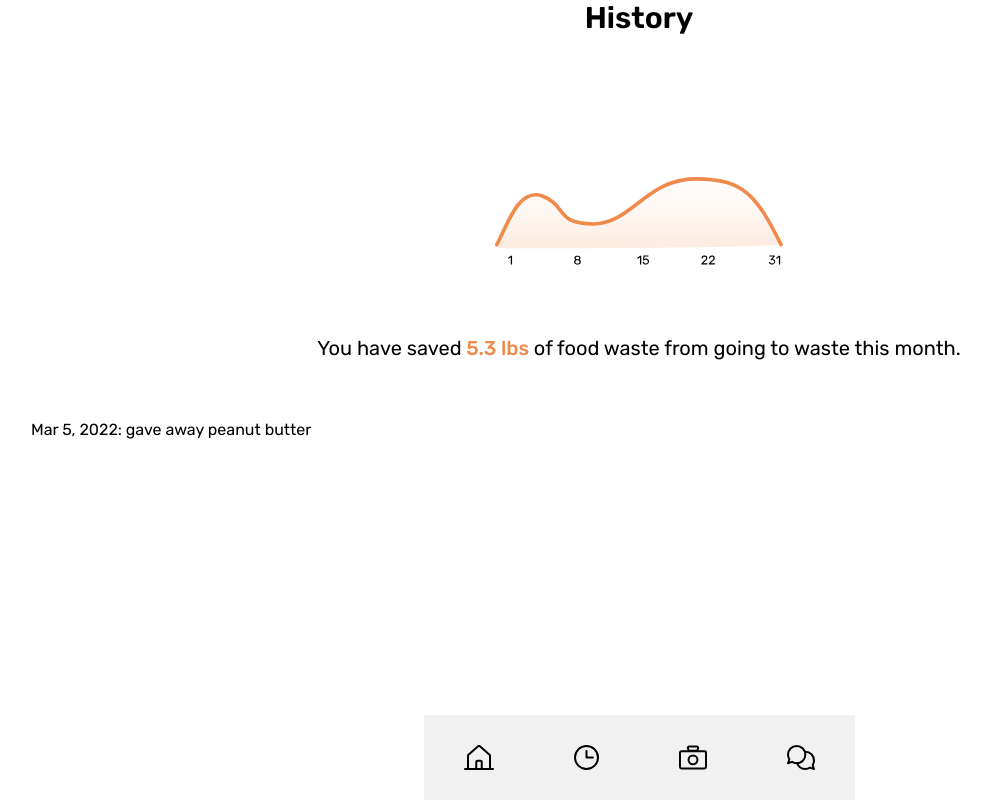
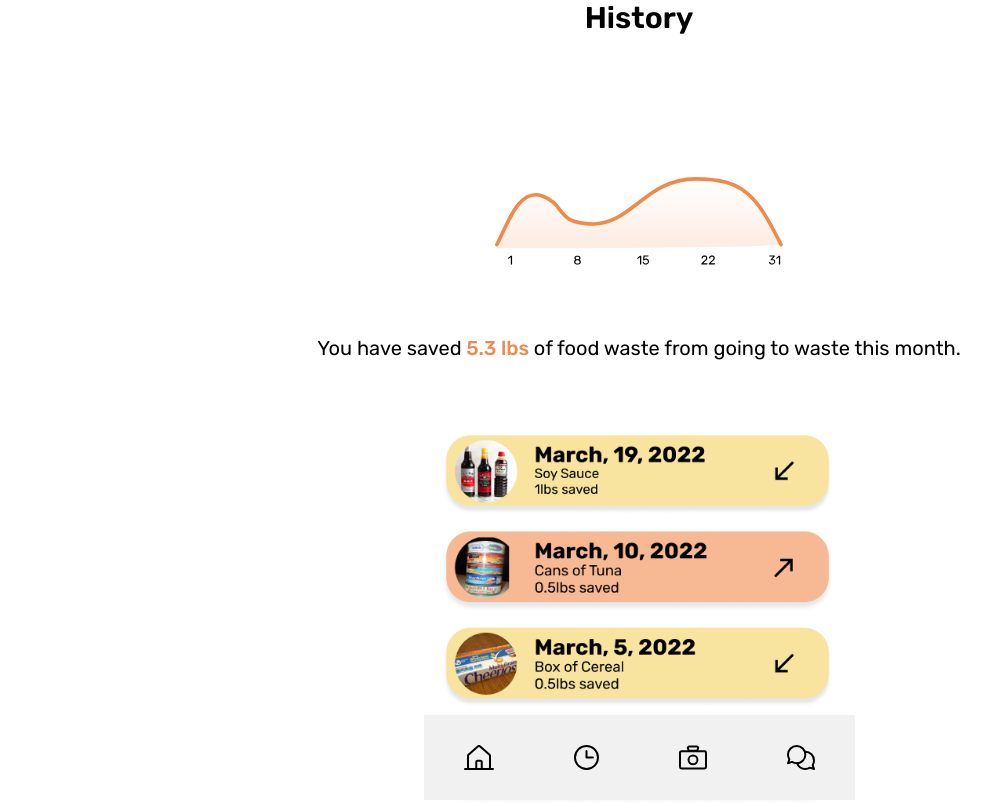
Before and after one commit to Pho86/ShareFood, a Next.js app: page /history in a window 1280 px wide. Shown: the whole page, without its empty margins (1-992 px from the left). Built offline with nearby package versions, Linux system fonts and the light colour scheme.

Commit message:
placeholders for testing

```diff
--- a/comps/Button.js
+++ b/comps/Button.js
@@ -2,6 +2,7 @@
 import { useRouter } from 'next/router';
 
 const ButtonCont = styled.button`
+font-size:1.2rem;
 text-align: center;
 background:#F3CA40;
 border:none;
@@ -13,6 +14,7 @@
 `;
 
 const BButtonCont = styled.button`
+font-size:1.2rem;
 text-align: center;
 background:#FAEAB3;
 border:none;
--- a/pages/history.js
+++ b/pages/history.js
@@ -14,7 +14,10 @@
       <TutorialText text="History"/>
       <History/>
       <SavedDetails text="{text}"/>
-      <div>Mar 5, 2022: gave away peanut butter</div>
+      <div className={styles.buttongrid}>
+
+      <img src="/Placeholder.png" width="400px"/>
+      </div>
       {/* temporarily ^ used for testing lol */}
       <NavBar/>
       </div>
```
Also changed, not shown: public/Placeholder.png (added).
